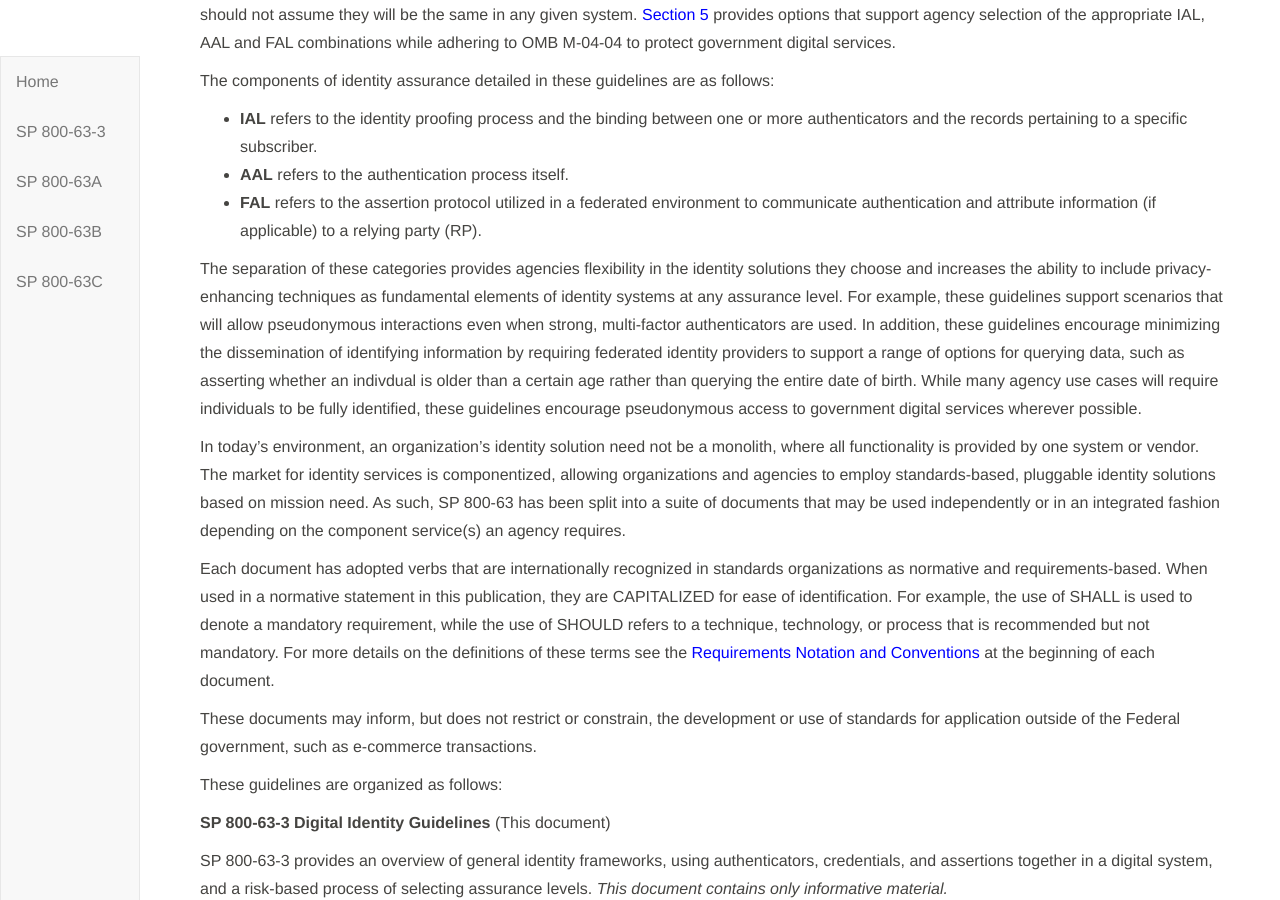
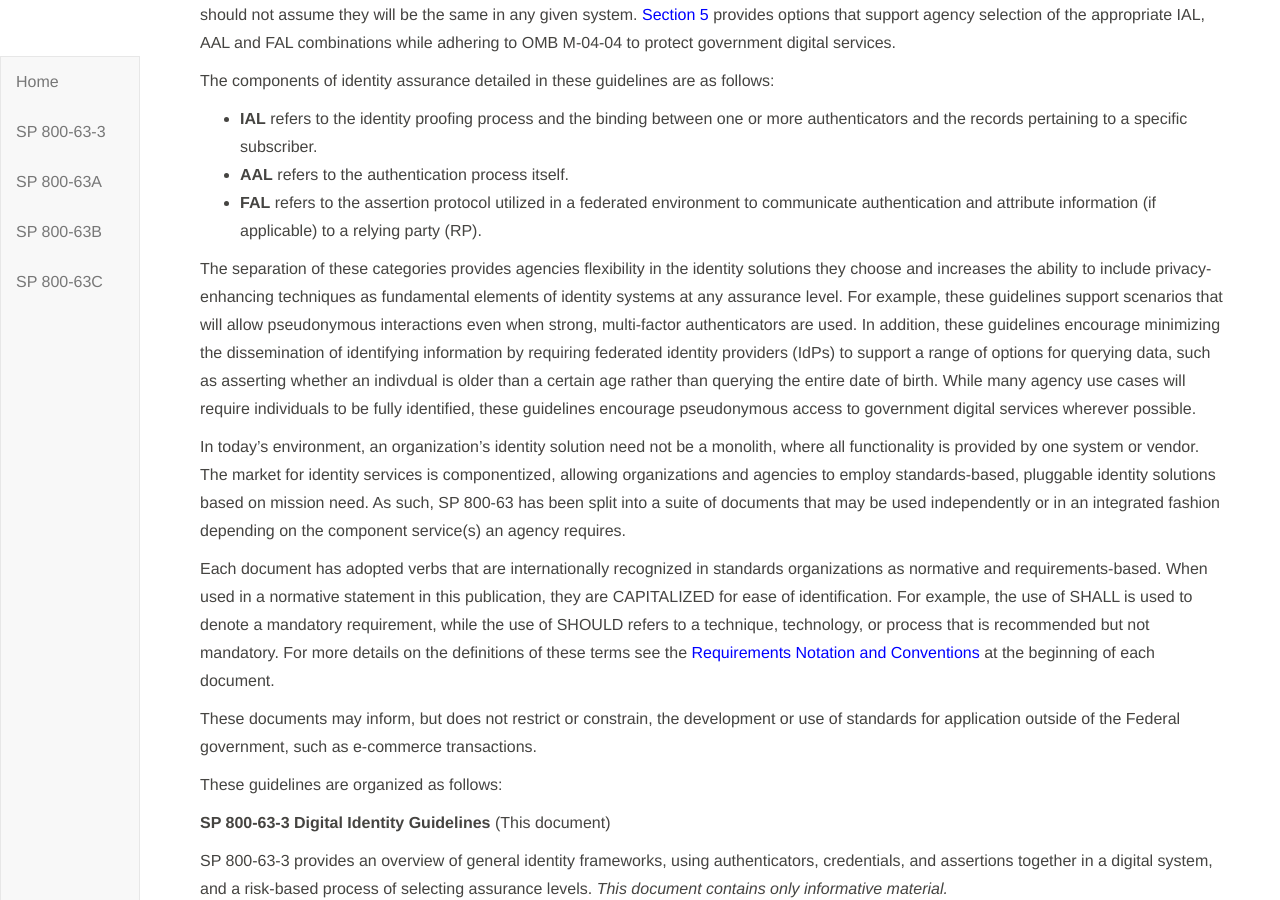
Before and after one commit to usnistgov/800-63-3, a Jekyll site: the page built from sp800-63-3/cover.md, in a window 1280 px wide and 900 px high, scrolled down 3872 px. Built offline with Jekyll 4.4.1, drawn with Linux system fonts in a browser that asks for light colours; our own code applies the rules of GitHub Pages for plain Markdown files; some of the changed text lies outside the part shown.

Commit message:
Update cover.md

```diff
--- a/sp800-63-3/cover.md
+++ b/sp800-63-3/cover.md
@@ -211,7 +211,7 @@
 * **AAL** refers to the authentication process itself.
 * **FAL** refers to the assertion protocol utilized in a federated environment to communicate authentication and attribute information (if applicable) to a relying party (RP).
 
-The separation of these categories provides agencies flexibility in the identity solutions they choose and increases the ability to include privacy-enhancing techniques as fundamental elements of identity systems at any assurance level.  For example, these guidelines support scenarios that will allow pseudonymous interactions even when strong, multi-factor authenticators are used.  In addition, these guidelines encourage minimizing the dissemination of identifying information by requiring federated identity providers to support a range of options for querying data, such as asserting whether an indivdual is older than a certain age rather than querying the entire date of birth. While many agency use cases will require individuals to be fully identified, these guidelines encourage pseudonymous access to government digital services wherever possible.
+The separation of these categories provides agencies flexibility in the identity solutions they choose and increases the ability to include privacy-enhancing techniques as fundamental elements of identity systems at any assurance level.  For example, these guidelines support scenarios that will allow pseudonymous interactions even when strong, multi-factor authenticators are used.  In addition, these guidelines encourage minimizing the dissemination of identifying information by requiring federated identity providers (IdPs) to support a range of options for querying data, such as asserting whether an indivdual is older than a certain age rather than querying the entire date of birth. While many agency use cases will require individuals to be fully identified, these guidelines encourage pseudonymous access to government digital services wherever possible.
 
 In today's environment, an organization's identity solution need not be a monolith, where all functionality is provided by one system or vendor. The market for identity services is componentized, allowing organizations and agencies to employ standards-based, pluggable identity solutions based on mission need.   As such, SP 800-63 has been split into a suite of documents that may be used independently or in an integrated fashion depending on the component service(s) an agency requires.
 
```
Also changed, not shown: other parts of sp800-63-3/cover.md (+1 -1 lines).
